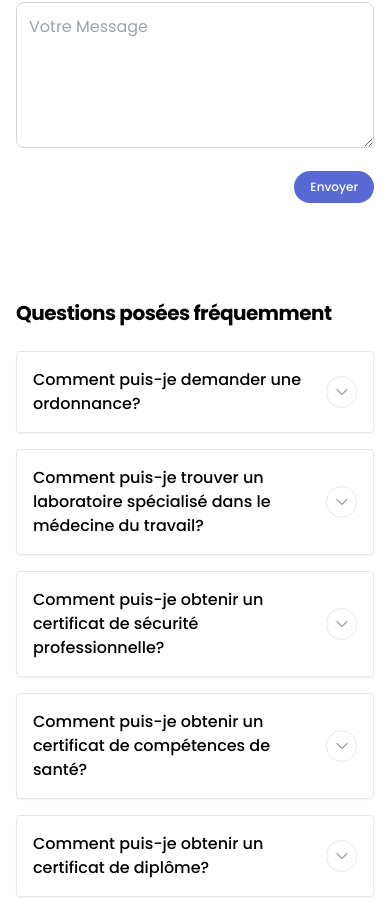
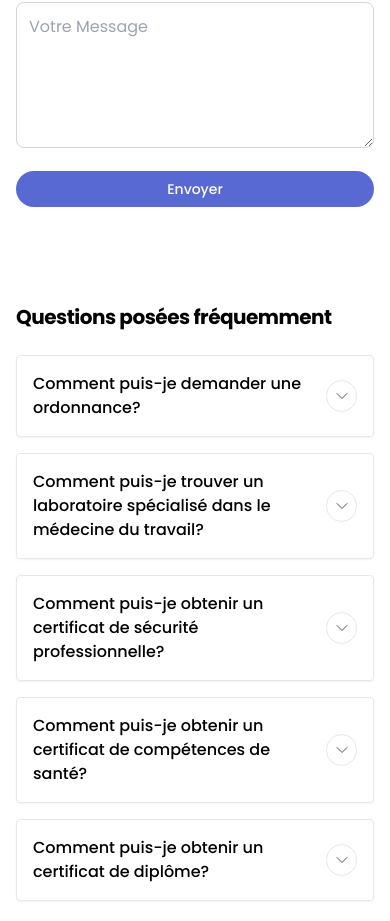
Before and after one commit to YAHYAOUI-Nabil/lemida-client, a React (Create React App) app: page /contact in a window 390 px wide. Shown: the part 940-1861 px from the top of the page. Built offline with nearby package versions, Linux system fonts and the light colour scheme.

Commit message:
fix: button style

```diff
--- a/src/pages/contact/ContactUsForm.jsx
+++ b/src/pages/contact/ContactUsForm.jsx
@@ -60,7 +60,7 @@ const ContactUsForm = () => {
         <div className="w-full flex justify-end">
           <button
             type="submit"
-            className="w-fit text-white font-medium md:text-base text-xs px-4 py-2 rounded-full bg-[#5869d4] hover:bg-[#20C997] transition-all duration-500 ease-in-out"
+            className="sm:w-fit w-full text-white font-medium sm:text-base text-sm px-4 py-2 rounded-full bg-[#5869d4] hover:bg-[#20C997] transition-all duration-500 ease-in-out"
           >
             Envoyer
           </button>
```
